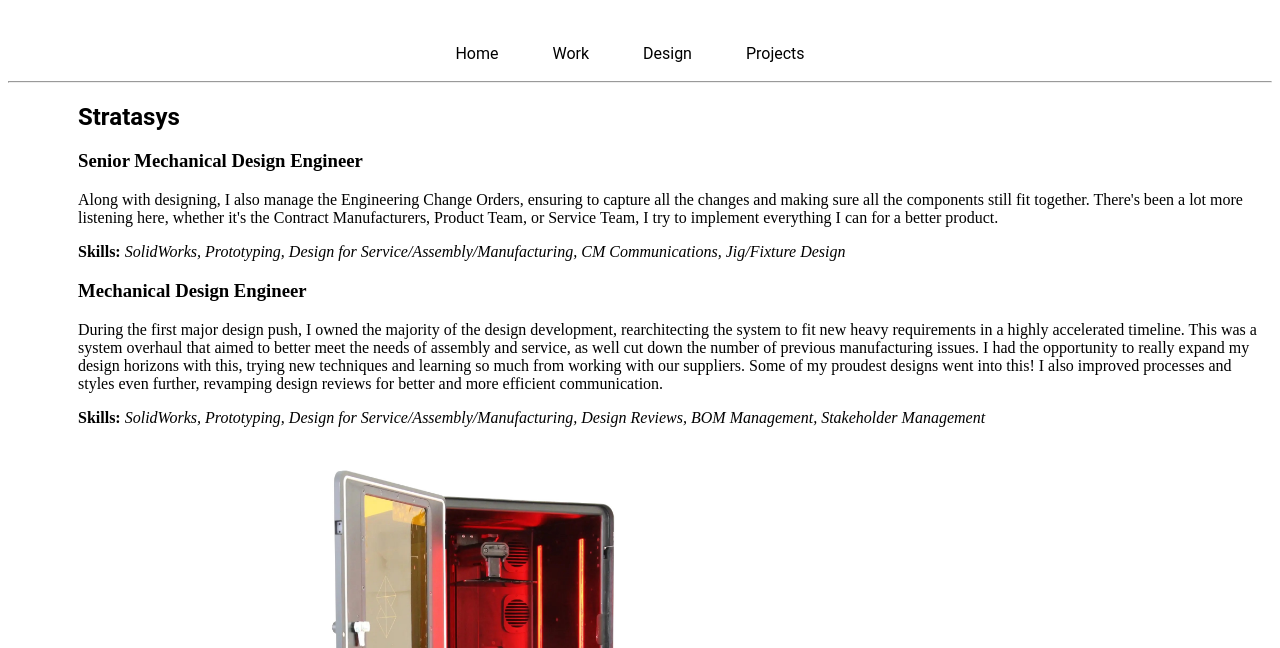
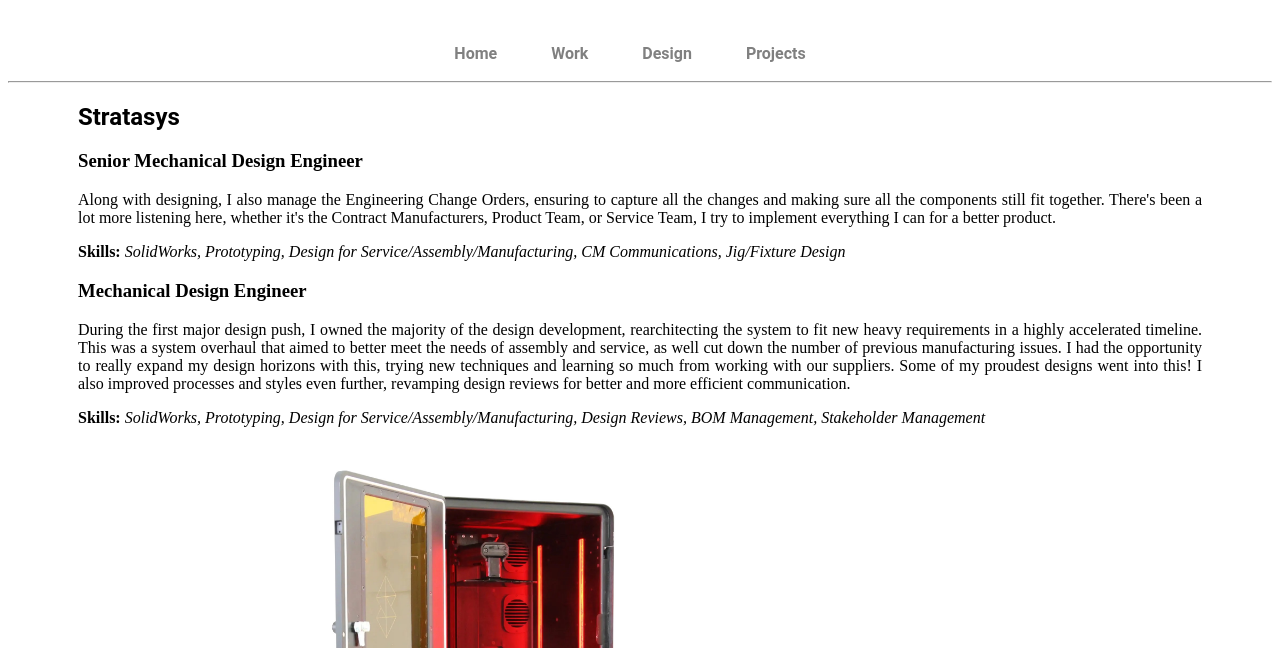
Before and after one commit to bnishida/bnishida.github.io, a plain HTML site: page work.html in a window 1280 px wide. Shown: the part 95-743 px from the top of the page. Drawn offline with nearby package versions, Linux system fonts and the light colour scheme.

Commit message:
Updated fonts, justified <p> for text alignment

```diff
--- a/styles.css
+++ b/styles.css
@@ -57,6 +57,9 @@
 	nav li {
 		display: inline;
 		margin-right: 50px;
+		font-weight: bold;
+		color: gray;
+
 	}
 
 	li:hover{
@@ -68,6 +71,8 @@
 		color: inherit;
 	}
 	p{
+		text-align: justify;
+		padding-right: 70px;
 	}
 
 	.socialMedia{
```
Also changed, not shown: 1 other file.
